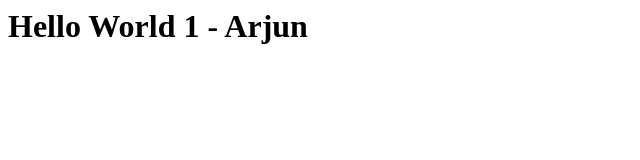
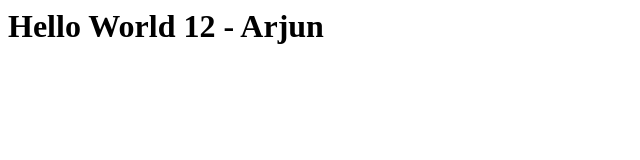
Before and after one commit to ArjunGarg2012/arjungarg2012.github.io, a plain HTML site: page index.html in a window 1280 px wide. Shown: the whole page, without its empty margins (0-640 px from the left). Drawn offline with Linux system fonts and the light colour scheme.

Commit message:
trying it out

```diff
--- a/index.html
+++ b/index.html
@@ -3,7 +3,7 @@
 </header>
 <body>
 <h1>
-    Hello World 1
+    Hello World 12
     - Arjun
 </h1>
 </body>
```
